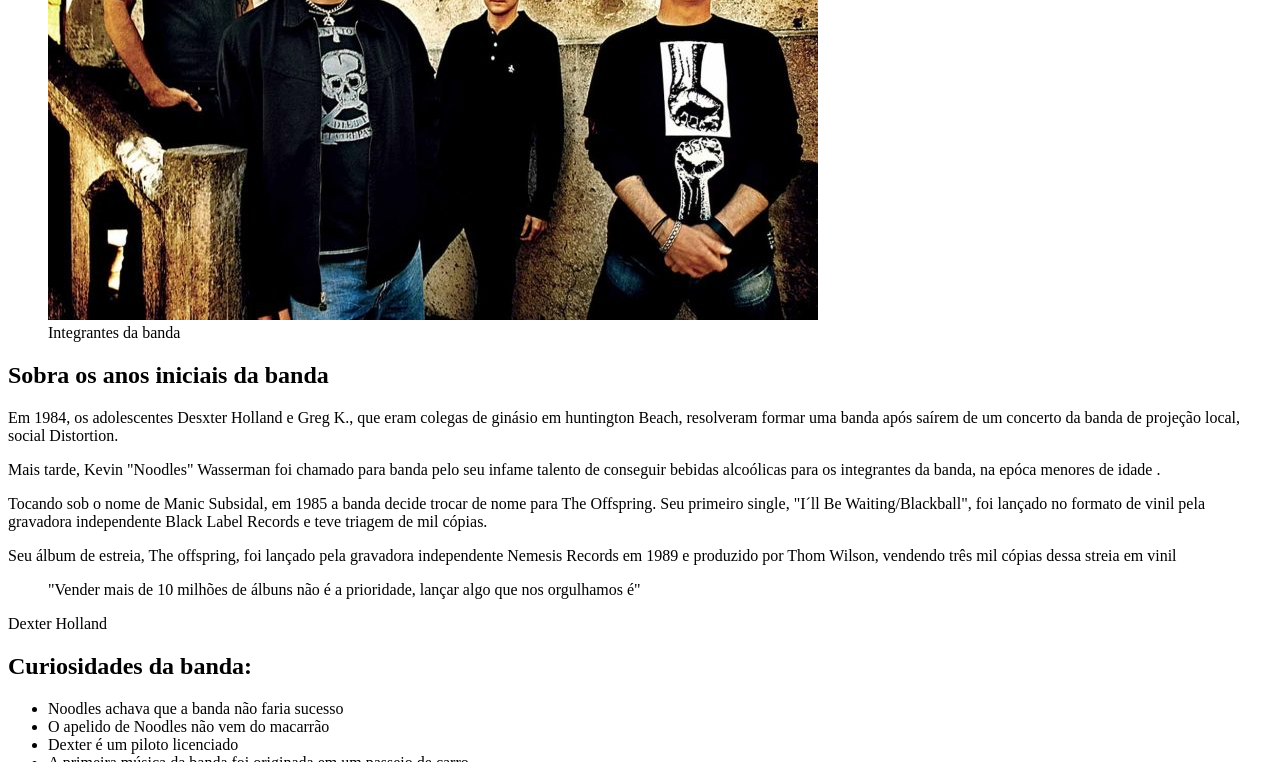
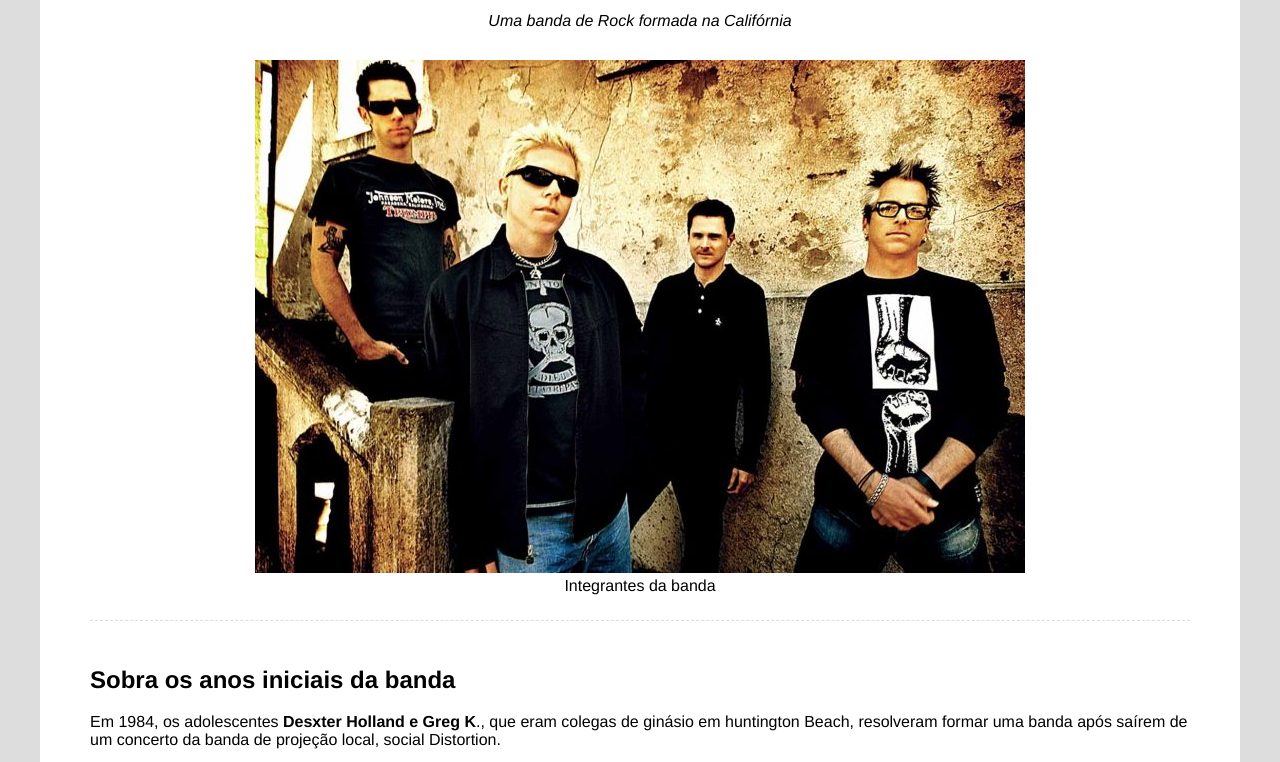
Before and after one commit to aasantoos/Tributo-TheOffSpring, a plain HTML site: page 4_TRIBUTO/INDEX.HTML in a window 1280 px wide. Shown: the part 307-1069 px from the top of the page. Drawn offline with Linux system fonts and the light colour scheme.

Commit message:
projeto 1.1

```diff
--- a/4_TRIBUTO/CSS/STYLE.CSS
+++ b/4_TRIBUTO/CSS/STYLE.CSS
@@ -1,3 +1,42 @@
-h1{
-    color: red;
+html{
+    font-family: Helvetica;
+    background-color: #ddd;
 }
+.container{
+    max-width: 1100px;
+    background-color: #fff;
+    position: relative;
+    margin: 200px auto;
+    padding: 20px 50px;
+}
+
+.bold{
+    font-weight: bold;
+}
+
+/* header */
+.header{
+    text-align: center;
+}
+
+.main-title{
+    font-size: 40px;
+}
+
+.main-paragraph{
+    font-style: italic;
+}
+
+/* Imagem destaque */
+.featured-image{
+    text-align: center;
+    margin-top: 30px;
+}
+
+/* Biografia */
+.biography-container{
+    padding: 25px 0;
+    margin: 25px 0;
+    border-top: 1px dashed #ddd;
+    border-bottom: 1px dashed #ddd;
+}
--- a/4_TRIBUTO/INDEX.HTML
+++ b/4_TRIBUTO/INDEX.HTML
@@ -7,18 +7,19 @@
     <link rel="stylesheet" href="CSS/STYLE.CSS">
 </head>
 <body>
-    <div class="containe">
+    <div class="container">
         <!-- Cabeçalho -->
          <div class="header">
             <h1 class="main-title">The offspring</h1>
             <p class="main-paragraph">Uma banda de Rock formada na Califórnia</p>
          </div>
          <!-- Imagem de destaque -->
-          <div class="featured-image"></div>
+          <div class="featured-image">
           <figure>
             <img src="IMG/offspring_1.jpg" alt="A banda The offspring">
             <figcaption>Integrantes da banda</figcaption>
           </figure>
+         </div>
           <div>
             <!-- Biografia -->
              <div class="biography-container">
@@ -32,7 +33,7 @@
                 <p>
                    Mais tarde, Kevin "Noodles" Wasserman foi chamado para banda pelo seu
                    <span class="bold">infame talento de conseguir bebidas alcoólicas</span>
-                   para os integrantes da banda, na epóca menores de idade .
+                   para os integrantes da banda, na epóca menores de idade.
                 </p>
                 <p>
                     Tocando sob o nome de Manic Subsidal, em 1985 a banda decide trocar de
@@ -44,7 +45,7 @@
                 <p>
                     Seu álbum de estreia, The offspring,
                     foi lançado pela gravadora independente Nemesis Records em 1989 e produzido por Thom Wilson,
-                    <span class="bold">vendendo três mil cópias dessa streia em vinil</span>
+                    <span class="bold">vendendo três mil cópias dessa estreia em vinil.</span>
                 </p>
              </div>
              <!-- Container de citação -->
@@ -75,7 +76,20 @@
                         Hard to see <br />
                         Fragile lives, shattered dreams"
                     </blockquote>
+                    <p>The Offspring - The kids aren't alright</p>
                  </div>
+                     <!-- Segunda imagem -->
+                      <div class="img-bold">
+                        <figure>
+                            <img src="IMG/offspring_2.jpeg" alt="The Offspring em um show">
+                            <figcaption>Dexter Holland comandando a Offspring</figcaption>
+                        </figure>
+                      </div>
+                      <!-- Mais informações -->
+                       <div class="moreinfo-container">
+                        <h2>Mais informações:</h2>
+                        <p>Você pode conhecer mais sobre a banda <a href="https://pt.wikipedia.org/wiki/The_Offspring">clicando aqui</a></p>
+                       </div>
           </div>
     </div>
 </body>
```
